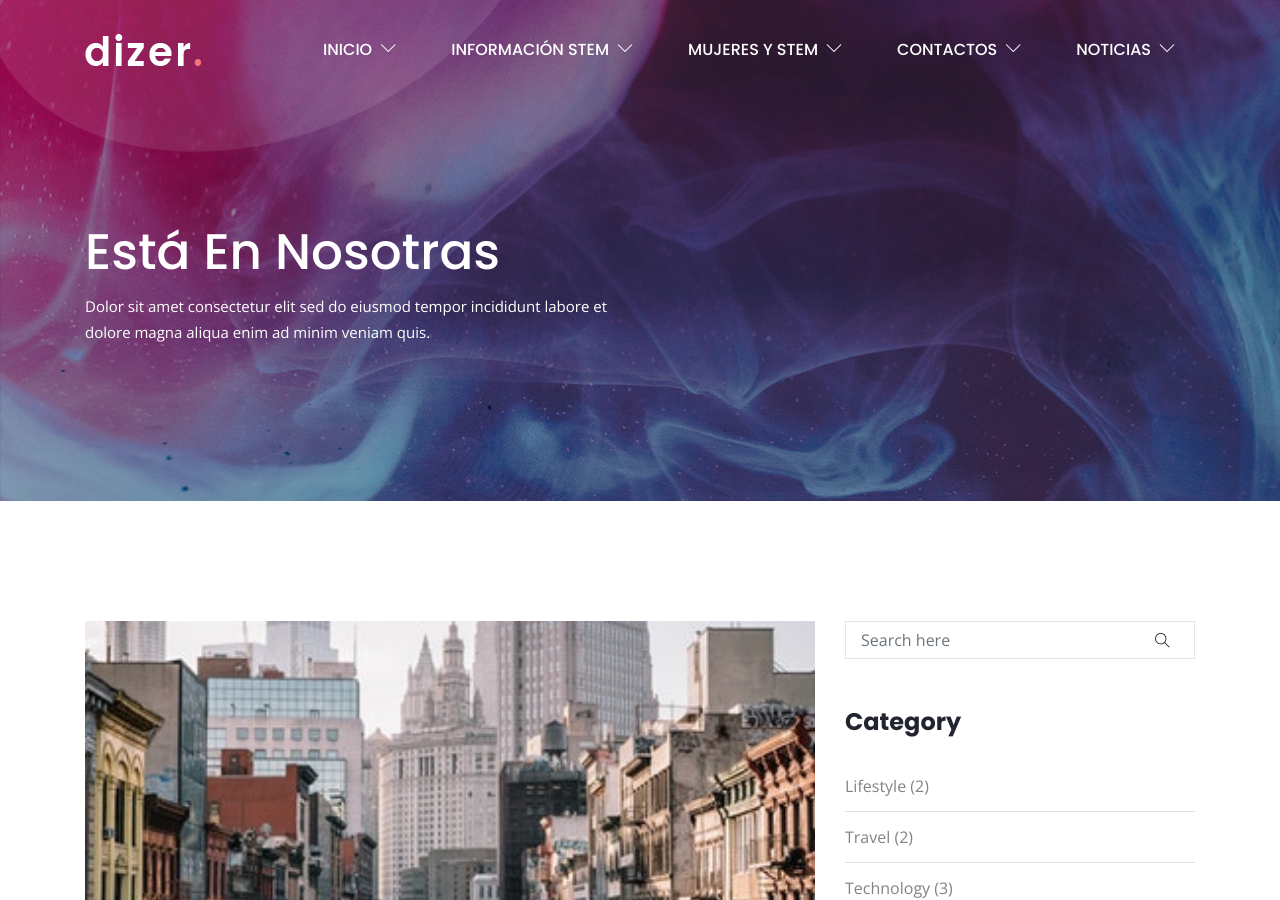
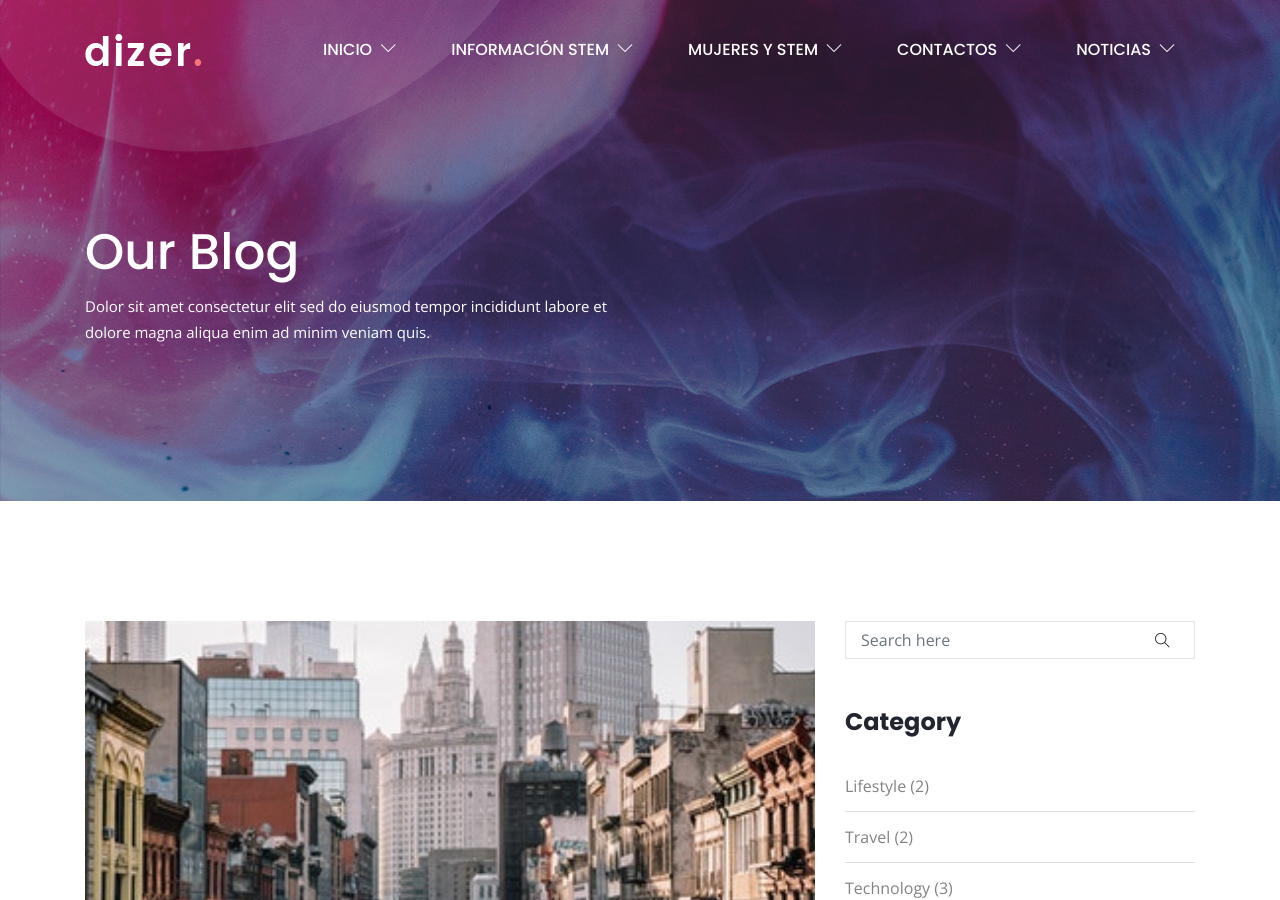
Before and after one commit to estaennosotraspiloto/estaennosotraspiloto, a Jekyll site: the page built from blog-2.html, in a window 1280 px wide and 900 px high. Built offline with Jekyll 4.4.1, drawn with Linux system fonts in a browser that asks for light colours; the list of posts is cut into pages by our own code.

Commit message:
Se reestablece

```diff
--- a/blog-2.html
+++ b/blog-2.html
@@ -1,13 +1,12 @@
 ---
 layout: default
 header_image: "/assets/images/bg/blog-bg.jpg"
-title: Está en nosotras
-description: Dolor sit amet consectetur elit sed do eiusmod tempor incididunt labore
-  et dolore magna aliqua enim ad minim veniam quis.
+title: "Our Blog"
+description: "Dolor sit amet consectetur elit sed do eiusmod tempor incididunt labore et dolore magna aliqua enim ad minim veniam quis."
 pagination:
   enabled: true
+---
 
----
 {% include page_header.html %}
 
 <section class="section">
```
